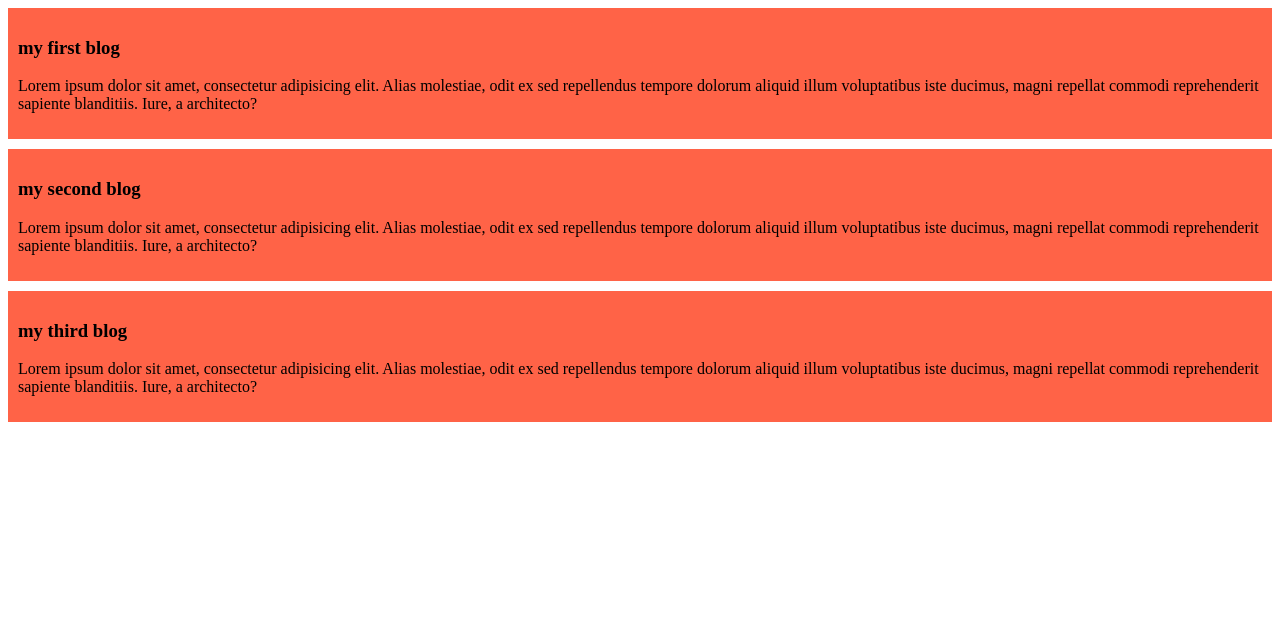
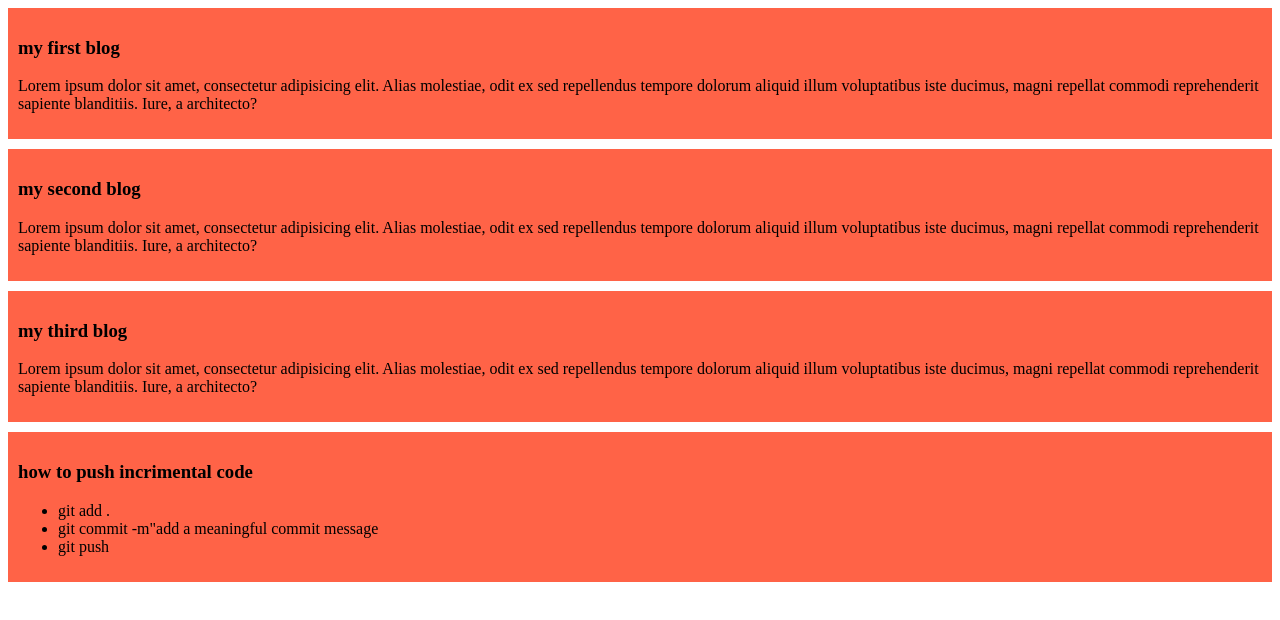
Before and after one commit to rakibnafiz6/my-simple-website, a plain HTML site: page index.html in a window 1280 px wide. Drawn offline with Linux system fonts and the light colour scheme.

Commit message:
added a list to push code

```diff
--- a/index.html
+++ b/index.html
@@ -19,6 +19,14 @@
         <h3>my third blog</h3>
         <p>Lorem ipsum dolor sit amet, consectetur adipisicing elit. Alias molestiae, odit ex sed repellendus tempore dolorum aliquid illum voluptatibus iste ducimus, magni repellat commodi reprehenderit sapiente blanditiis. Iure, a architecto?</p>
     </div>
+    <div>
+        <h3>how to push incrimental code </h3>
+        <ul>
+            <li>git add .</li>
+            <li>git commit -m"add a meaningful commit message</li>
+            <li>git push</li>
+        </ul>
+    </div>
 
 </body>
 </html>
```
